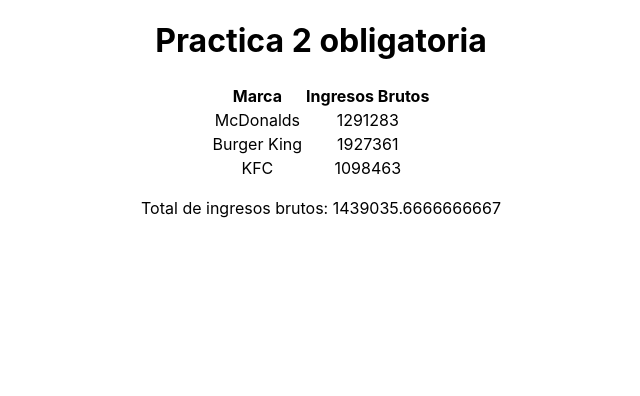
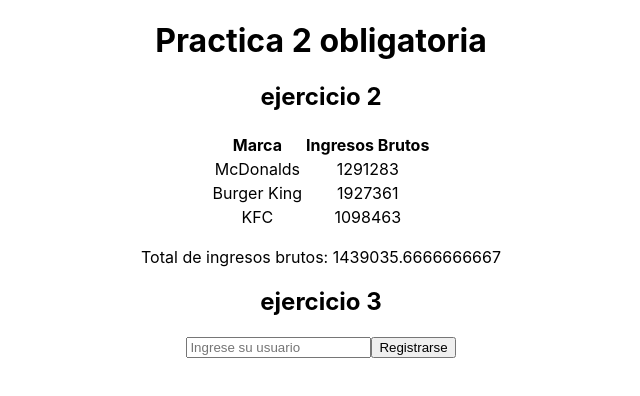
Before and after one commit to Alvarojohansen/PracticaLab3, a React (Create React App) app in the folder Practica-2/practiceslab3/: page / in a window 1280 px wide. Shown: the top 396 px of the page, without its empty margins (319-959 px from the left). Built offline with nearby package versions, Linux system fonts and the light colour scheme.

Commit message:
Added Exercises 3

```diff
--- a/Practica-2/practiceslab3/src/App.js
+++ b/Practica-2/practiceslab3/src/App.js
@@ -1,4 +1,5 @@
 import "./App.css";
+import Login from "./components/login/Login";
 import Table from "./components/table/Table";
 
 
@@ -16,10 +17,14 @@
   return(
   <div className="App">
     <h1>Practica 2 obligatoria</h1>
+    <h2>ejercicio 2</h2>
     <div className="ejer2">
-
         <Table netIncomes={netIncomes} />
         <p>Total de ingresos brutos: {averageIncome}</p>
+    </div>
+    <div>
+      <h2>ejercicio 3</h2>
+      <Login/>
     </div>
   </div>
   );
--- a/Practica-2/practiceslab3/src/components/login/Login.js
+++ b/Practica-2/practiceslab3/src/components/login/Login.js
@@ -1,9 +1,33 @@
-import React from 'react'
+import React, { useState } from "react";
 
 const Login = () => {
+  const [username, setUsername] = useState("");
+
+  const changeUsernameHandler = (e) => {
+    setUsername(e.target.value);
+  };
+  const userRegisterHandler = () => {
+    if( username.toLowerCase().includes("o") && username.length > 0){
+      alert(
+        "No puedes ingresar, ¡intenta con un usuario que no contenga la letra O o prueba rellenando los espacio!"
+      )
+    }else{
+      alert("ingresado correctamente")
+    }
+  };
+
   return (
-    <div>Login</div>
-  )
-}
+    <div>
+      <input
+        onChange={changeUsernameHandler}
+        placeholder="Ingrese su usuario"
+      />
+      <button onClick={userRegisterHandler}>Registrarse</button>
+      <div>
+        <p>{username}</p>
+      </div>
+    </div>
+  );
+};
 
-export default Login
+export default Login;
```
